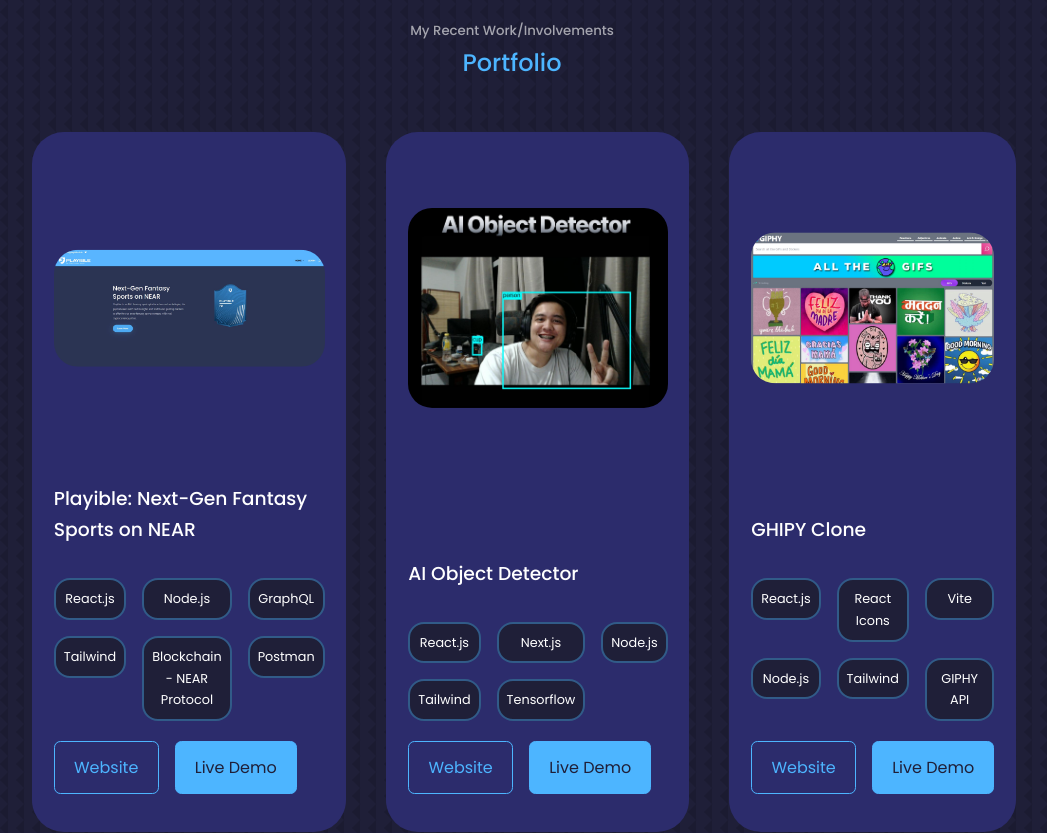
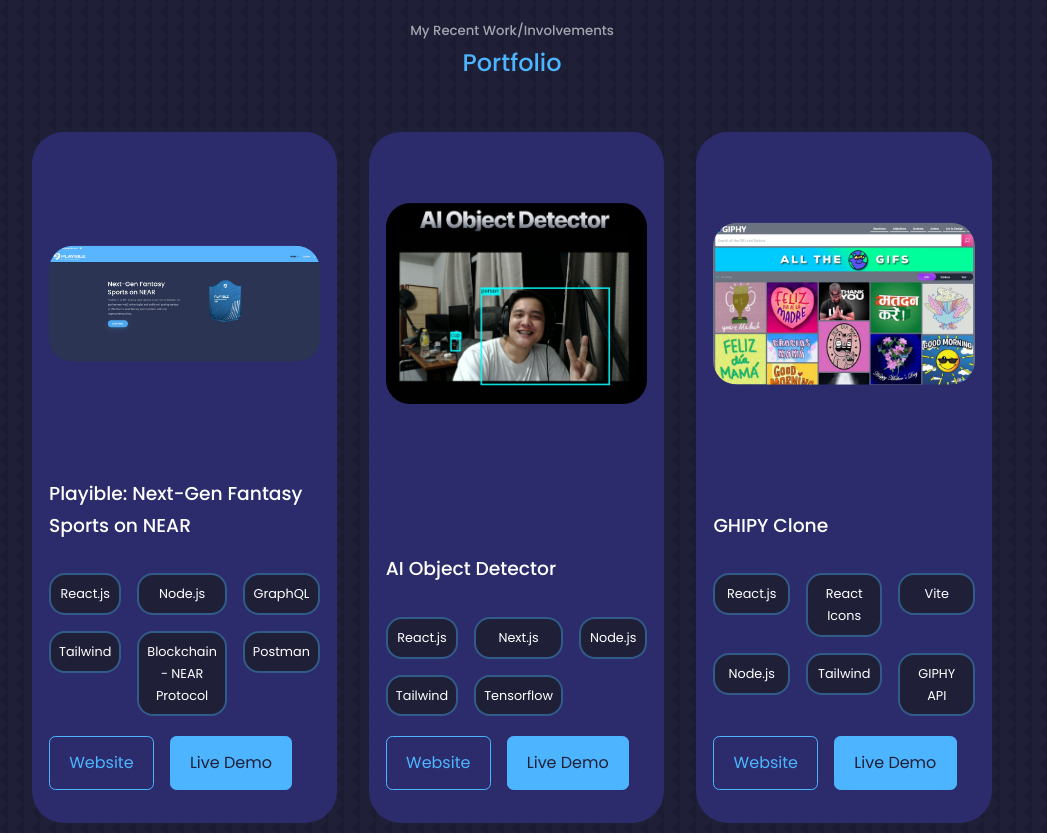
Before and after one commit to josephvillanueva/React-Portfolio, a React (Create React App) app: page / in a window 1280 px wide. Shown: the part 3260-4093 px from the top of the page, without its empty margins (128-1175 px from the left). Built offline with nearby package versions, Linux system fonts and the light colour scheme.

Commit message:
Reduce gap

```diff
--- a/src/components/portfolio/portfolio.css
+++ b/src/components/portfolio/portfolio.css
@@ -1,7 +1,7 @@
 .portfolio_container {
   display: grid;
   grid-template-columns: repeat(3, 1fr);
-  gap: 2.5rem;
+  gap: 2rem;
 }
 
 .porfolio_item_content {
@@ -13,7 +13,7 @@
 .portfolio_item {
   background: var(--color-bg-variant);
   border-radius: 2rem;
-  padding: 1.3rem;
+  padding: 1rem;
   transition: var(--transition);
   border: 1px solid transparent;
   display: flex;
```
